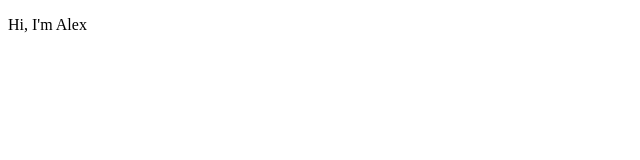
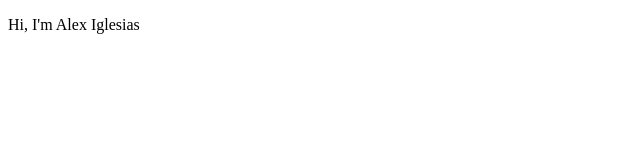
Before and after one commit to alexiglesiasmartinez/portfolio, a plain HTML site: page index.html in a window 1280 px wide. Shown: the full height of the page, 0-640 px from the left. Drawn offline with Linux system fonts and the light colour scheme.

Commit message:
Second deploy to Netlify

```diff
--- a/index.html
+++ b/index.html
@@ -6,6 +6,6 @@
         <title>Alex Iglesias</title>
     </head>
     <body>
-        <p>Hi, I'm Alex</p>
+        <p>Hi, I'm Alex Iglesias</p>
     </body>
 </html>
```
